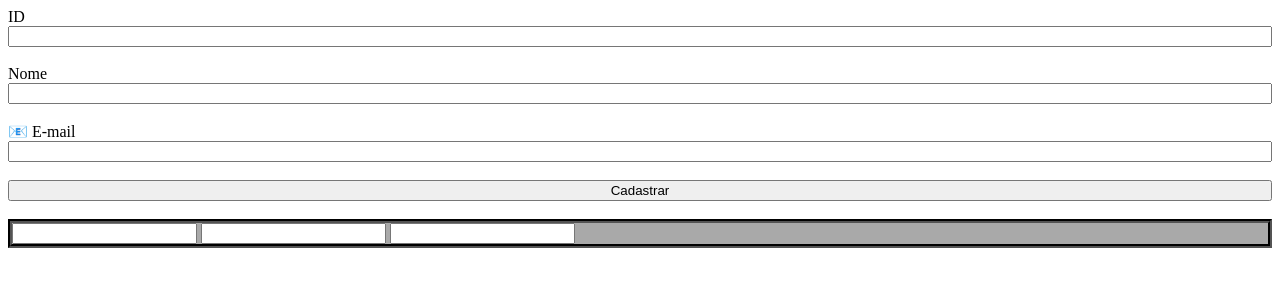
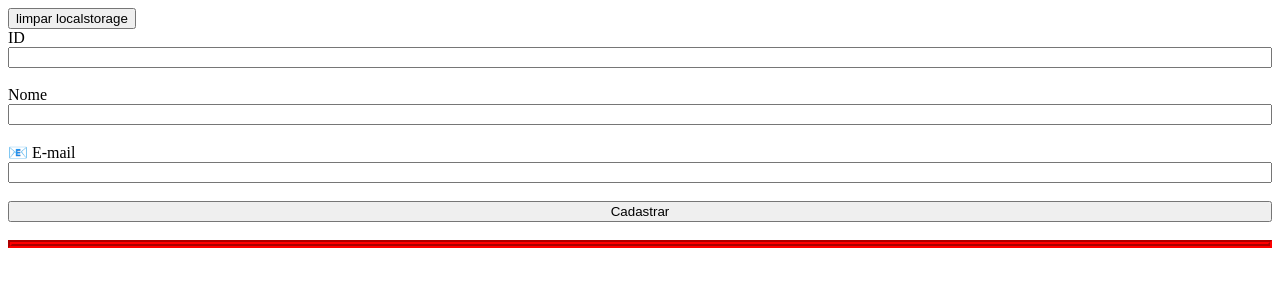
Before and after one commit to ijamillen02-byte/web, a plain HTML site: page Java_script/Aula extra/2.html in a window 1280 px wide. Both pictures are taken after a click on the button "Cadastrar". Drawn offline with Linux system fonts and the light colour scheme.

Commit message:
aula extra

```diff
--- a/Java_script/Aula extra/2.html
+++ b/Java_script/Aula extra/2.html
@@ -10,15 +10,16 @@
             flex-direction: column;
         }
         #listagem{
-            background-color: darkgray;
-            border: 4px groove black;
+            background-color: rgb(208, 247, 240);
+            border: 4px groove rgb(255, 0, 0);
         }
     </style>
 </head>
 <body>
+    <button id="limpar">limpar localstorage</button>
     <div id="formulario">
         <label for="id">ID</label>
-        <input type="text" name="id" id="id">
+        <input type="text" name="id" id="readonly">
         <br>
 
         <label for="nome">Nome</label>
@@ -43,16 +44,27 @@
         let listagem=document.querySelector("#listagem");
 
         let button=document.querySelector("#botaoSalvar");
-        var listaNomes=[];
+        let buttonlimpar=document.querySelector("limpar");
+
+            if(localStorage.getItem("listaNomes")){
+                listaNomes=JSON.parse(localStorage.getItem("listaNomes"));
+            } else{
+                listaNomes={};
+            }
         button.addEventListener("click", ()=>{
+            let maxid=listaNomes
             listaNomes.push({
                 "id":inputid.value,
                 "nome":inputnome.value,
-                "email":inputemail.value
+                "email":inputemail.value,
             });
-            //listaNomes.push(Number.parseInt(inputid.value), inputnome.value, inputemail.value);
             console.log(listaNomes);
             listagemPessoas()
+
+            //listaNomes.push(Number.parseInt(inputid.value), inputnome.value, inputemail.value);
+            console.log(JSON.stringify(listaNomes));
+
+            localStorage.setItem("listaNomes", JSON.stringify(listaNomes));
         })
 
         function listagemPessoas(){
```
Also changed, not shown: Java_script/Aula extra/chucknorris.html (added, +11 -0 lines).
